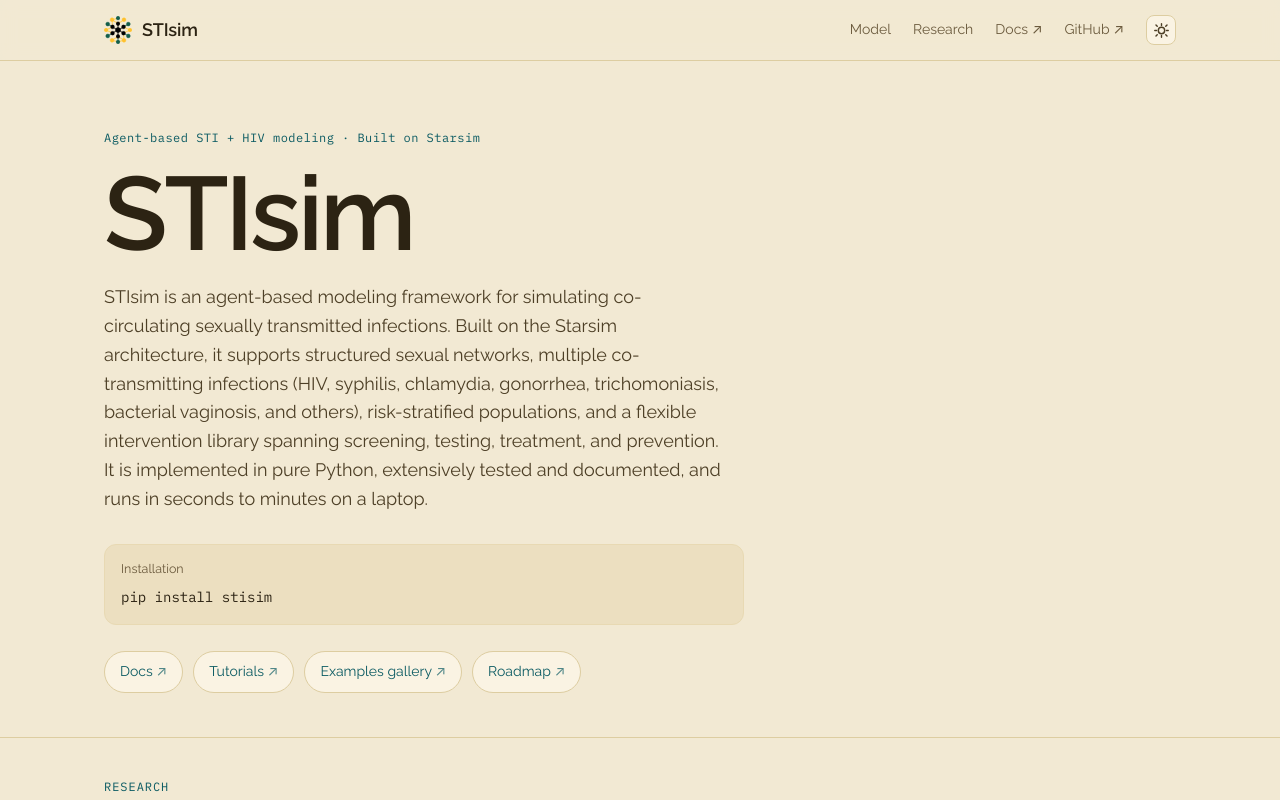
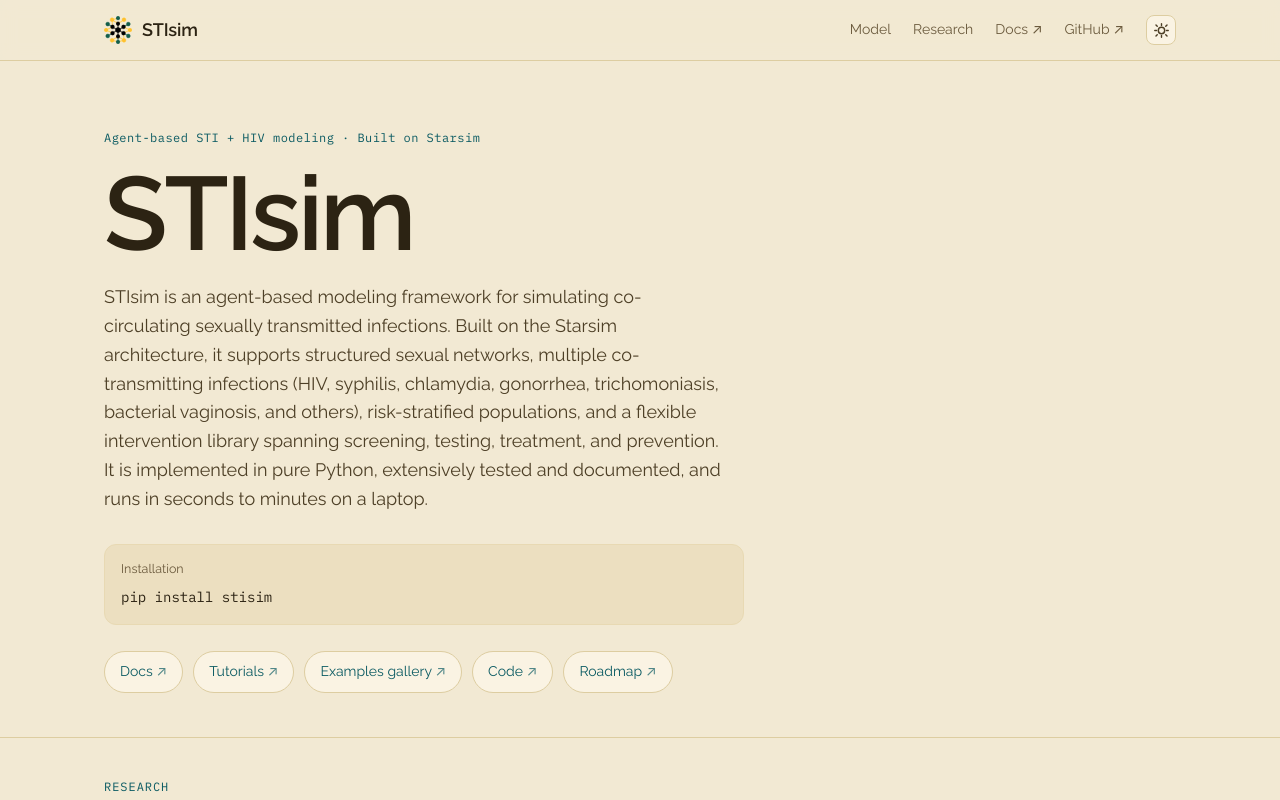
Before and after one commit to stisim/stisim.github.io, an Eleventy site: page src/index.njk in a window 1280 px wide. Shown: the top 800 px of the page. Built offline with nearby package versions, Linux system fonts and the light colour scheme; Eleventy itself is replaced by a stand-in of ours; files that its build step writes are made by us from their sources.

Commit message:
add code link

```diff
--- a/src/index.njk
+++ b/src/index.njk
@@ -4,6 +4,7 @@ modelLinks:
   - [Docs, 'https://docs.stisim.org']
   - [Tutorials, 'https://docs.stisim.org/tutorials']
   - [Examples gallery, 'https://docs.stisim.org/examples/']
+  - [Code, 'https://github.com/orgs/starsimhub/stisim']
   - [Roadmap, 'https://github.com/orgs/starsimhub/projects/26']
 filters:
   - [all, All]
```
